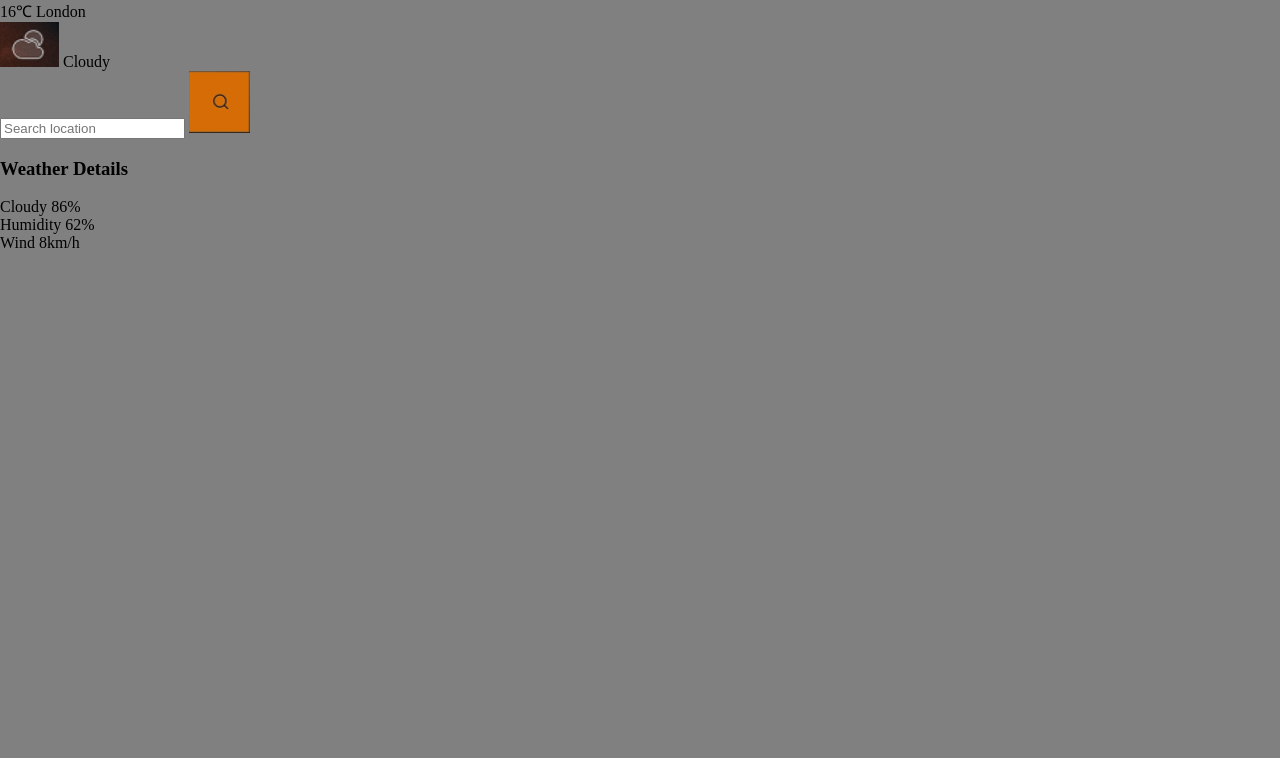
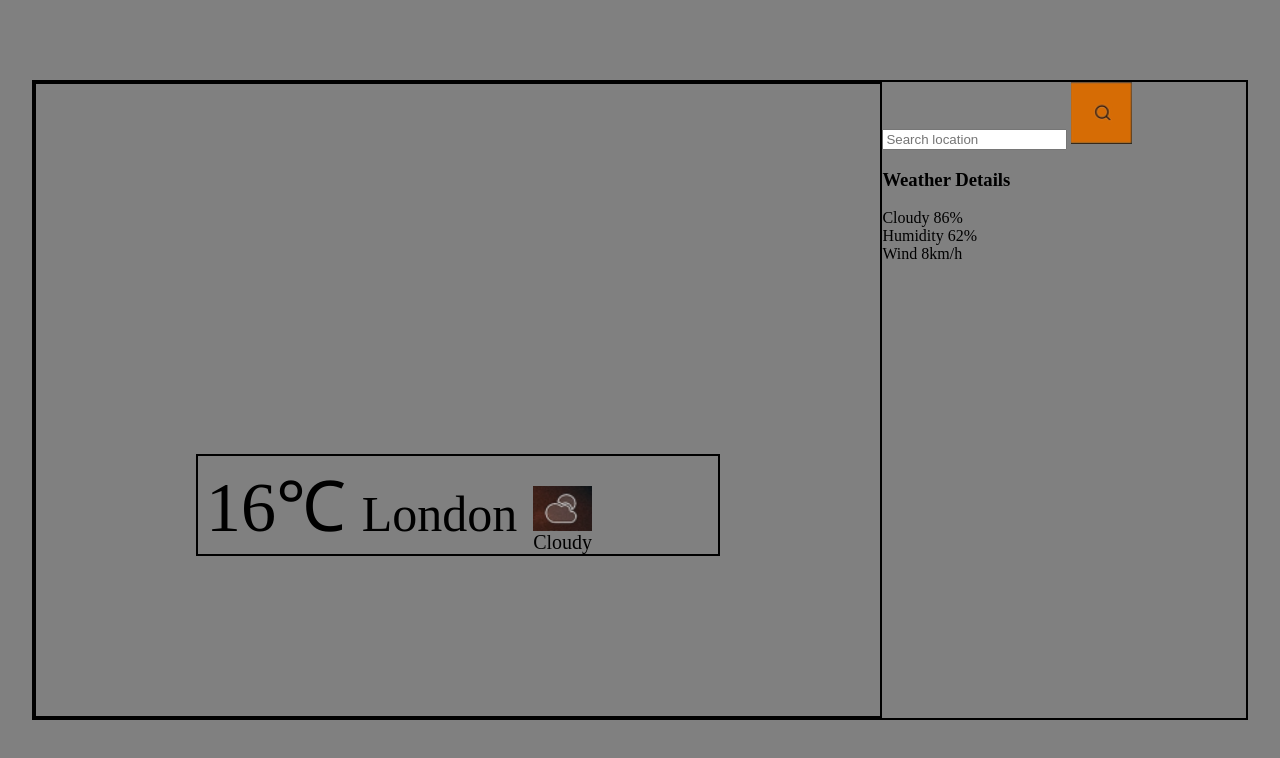
Before and after one commit to CooKingBeast/WebStProjects, a plain HTML site: page Weather/index.html in a window 1280 px wide. Drawn offline with Linux system fonts and the light colour scheme.

Commit message:
feat: css blocks placement

```diff
--- a/Weather/index.html
+++ b/Weather/index.html
@@ -8,11 +8,13 @@
 	<body>
 		<div class="wrapper">
 			<div class="main_info">
-				<span class="deegrees">16&#8451;</span>
-				<span class="city">London</span>
-				<div class="weather_type">
-					<img src="./assets/cloudyIMG.png" alt="cloudyIMG" />
-					<span>Cloudy</span>
+				<div class="main-weather_box">
+					<span class="degrees weather_box_padding">16&#8451;</span>
+					<span class="city weather_box_padding">London</span>
+					<div class="weather_type weather_box_padding">
+						<img src="./assets/cloudyIMG.png" alt="cloudyIMG" />
+						<span>Cloudy</span>
+					</div>
 				</div>
 			</div>
 			<div class="content">
--- a/Weather/style.css
+++ b/Weather/style.css
@@ -6,4 +6,48 @@ body {
 	margin: 0;
 	padding: 0;
 	background-color: gray;
+	display: flex;
+	align-items: center;
+	justify-content: center;
+	height: 100vh;
 }
+
+.wrapper {
+	border: 2px solid black;
+	display: flex;
+	height: 80%;
+	width: 95%;
+}
+
+.main_info {
+	width: 70%;
+	border: 2px solid black;
+	display: flex;
+	flex-direction: column;
+	justify-content: flex-end;
+}
+
+.main-weather_box{
+	display: flex;
+	border: 2px solid black;
+	margin: 10rem;
+	align-items: baseline;
+}
+
+.weather_box_padding{
+	padding: 0  0.5rem;
+}
+
+.degrees{
+	font-size: 70px
+}
+
+.city{
+	font-size: 50px;
+}
+
+.weather_type{
+	display:flex;
+	flex-direction: column;
+	font-size: 20px;
+}
```
